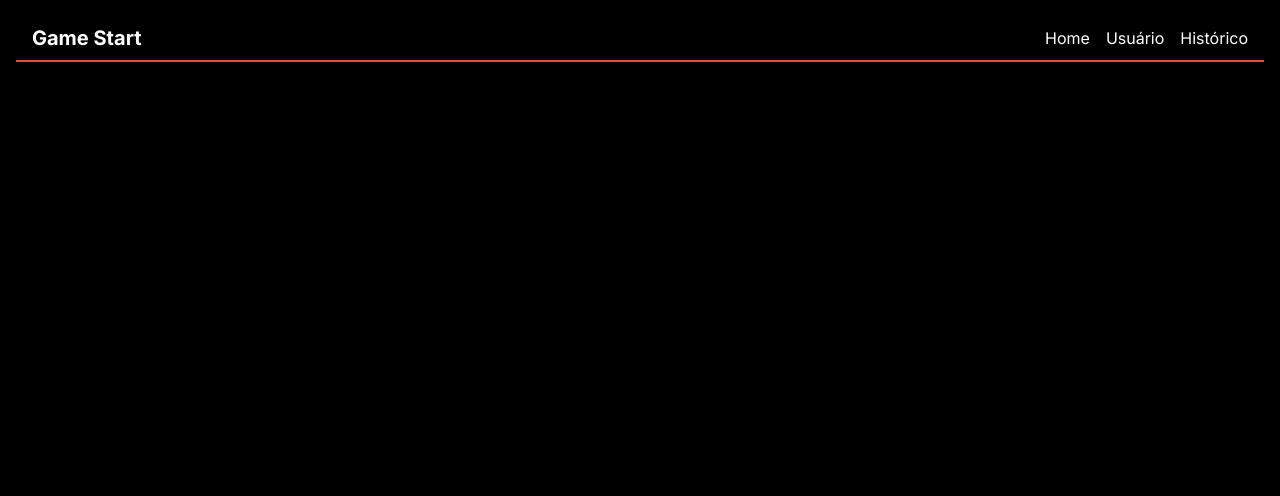
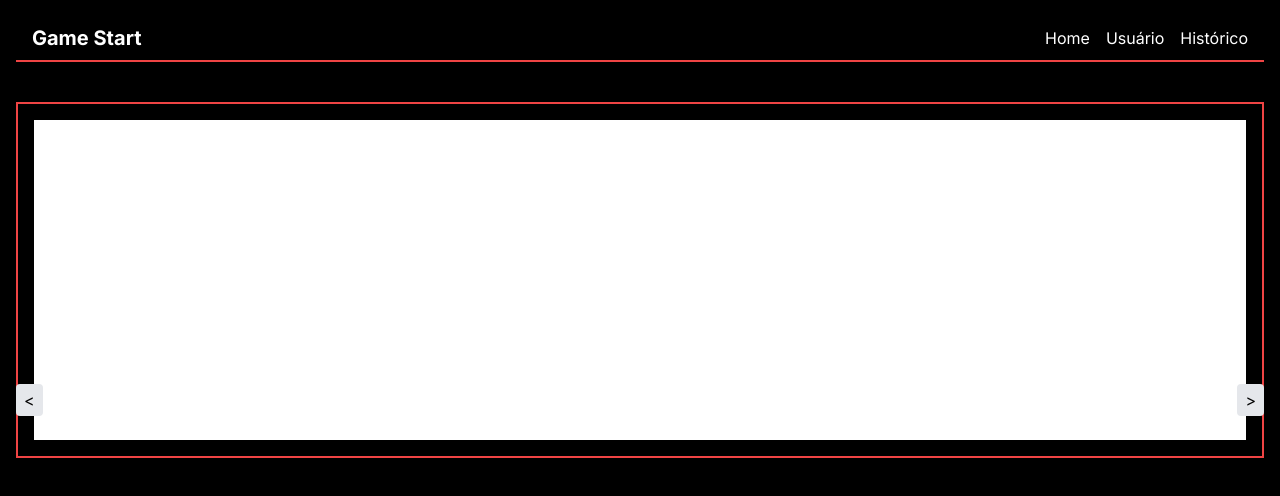
Before and after one commit to Hiroyoki-Nakamura/game-start, a Next.js app: page / in a window 1280 px wide. Shown: the top 496 px of the page. Built offline with nearby package versions, Linux system fonts and the light colour scheme.

Commit message:
feat[home-page]:implementação do carrossel e layout inicial

```diff
--- a/src/app/page.tsx
+++ b/src/app/page.tsx
@@ -1,7 +1,10 @@
 import Header from "@/organism/Header";
+import HomeBody from "@/organism/HomeBody";
 
 export default function Home() {
   return (
-    <></>
+    <>
+      <HomeBody/>
+    </>
   );
 }
--- a/src/atom/RouterLink/index.tsx
+++ b/src/atom/RouterLink/index.tsx
@@ -1,5 +1,5 @@
+import React from "react";
 import Link from "next/link";
-import React from "react";
 import { IRouterLinkProps } from "./type";
 
 const RouterLink: React.FC<IRouterLinkProps> = ({href, name, className}) => {
--- /dev/null
+++ b/src/molecule/Carousel/index.tsx
@@ -0,0 +1,51 @@
+'use client'
+
+import React, { useRef } from "react";
+import Card from "../../atom/Card";
+import { ICardProps } from "../../atom/Card/type";
+import Button from "../../atom/Button";
+
+const Carousel: React.FC<{ className: string, cardsData: ICardProps[] }> = ({ className, cardsData }) => {
+    const carouselRef = useRef<HTMLDivElement>(null);
+
+    const scrollLeft = () => {
+        if (carouselRef.current) {
+            carouselRef.current.scrollBy({
+                left: -250,
+                behavior: "smooth",
+            });
+        }
+    };
+
+    const scrollRight = () => {
+        if (carouselRef.current) {
+            carouselRef.current.scrollBy({
+                left: 250,
+                behavior: "smooth",
+            });
+        }
+    };
+
+    return (
+        <div className={className}>
+            <div className="flex overflow-x-auto space-x-4 p-40 justify-center bg-white" ref={carouselRef}>
+                {cardsData.map((card, index) => (
+                    <div key={index} className="flex-none bg-white">
+                        <Card {...card} />
+                    </div>
+                ))}
+            </div>
+            <Button
+                className="absolute top-1/2 transform -translate-y-1/2 left-4 bg-gray-200 px-2 py-1 rounded"
+                onClick={scrollLeft}
+                name="<"
+            />
+            <Button
+                className="absolute top-1/2 transform -translate-y-1/2 right-4 bg-gray-200 px-2 py-1 rounded"
+                onClick={scrollRight}
+                name=">" />
+        </div>
+    );
+};
+
+export default Carousel;
--- a/src/molecule/ContainerColumnLinks/index.tsx
+++ b/src/molecule/ContainerColumnLinks/index.tsx
@@ -1,5 +1,5 @@
 import React from "react";
-import RouterLink from "@/atom/RouterLink";
+import RouterLink from "../../atom/RouterLink";
 
 const ContainerColumnLinks: React.FC = () => {
     return(
--- a/src/organism/Header/index.tsx
+++ b/src/organism/Header/index.tsx
@@ -1,10 +1,10 @@
 'use client'
 
-import Button from "@/atom/Button";
-import Logo from "@/atom/Logo";
-import ContainerColumnLinks from "@/molecule/ContainerColumnLinks";
-import ContainerLinks from "@/molecule/ContainerLinks";
 import React, { useState, useEffect } from "react";
+import Button from "../../atom/Button";
+import Logo from "../..//atom/Logo";
+import ContainerColumnLinks from "../../molecule/ContainerColumnLinks";
+import ContainerLinks from "../../molecule/ContainerLinks";
 
 const Header: React.FC = () => {
     const [isOpen, setIsOpen] = useState(false);
@@ -32,7 +32,7 @@ const Header: React.FC = () => {
     };
 
     return (
-        <div className="bg-black flex justify-between items-center px-4 py-2 border-b-2 border-red-500 relative">
+        <div className="bg-black flex justify-between items-center px-4 py-2 mb-10 border-b-2 border-red-500 relative">
             <Logo />
             {!isLargeScreen && (
                 <Button
--- /dev/null
+++ b/src/organism/HomeBody/index.tsx
@@ -0,0 +1,13 @@
+import React from "react";
+import Carousel from "../../molecule/Carousel";
+
+
+const HomeBody: React.FC = () => {
+    return(
+        <div className=" p-4 border-solid border-red-500 border-2">
+            <Carousel className={""} cardsData={[]}/>
+        </div>
+    );
+}
+
+export default HomeBody;
```
